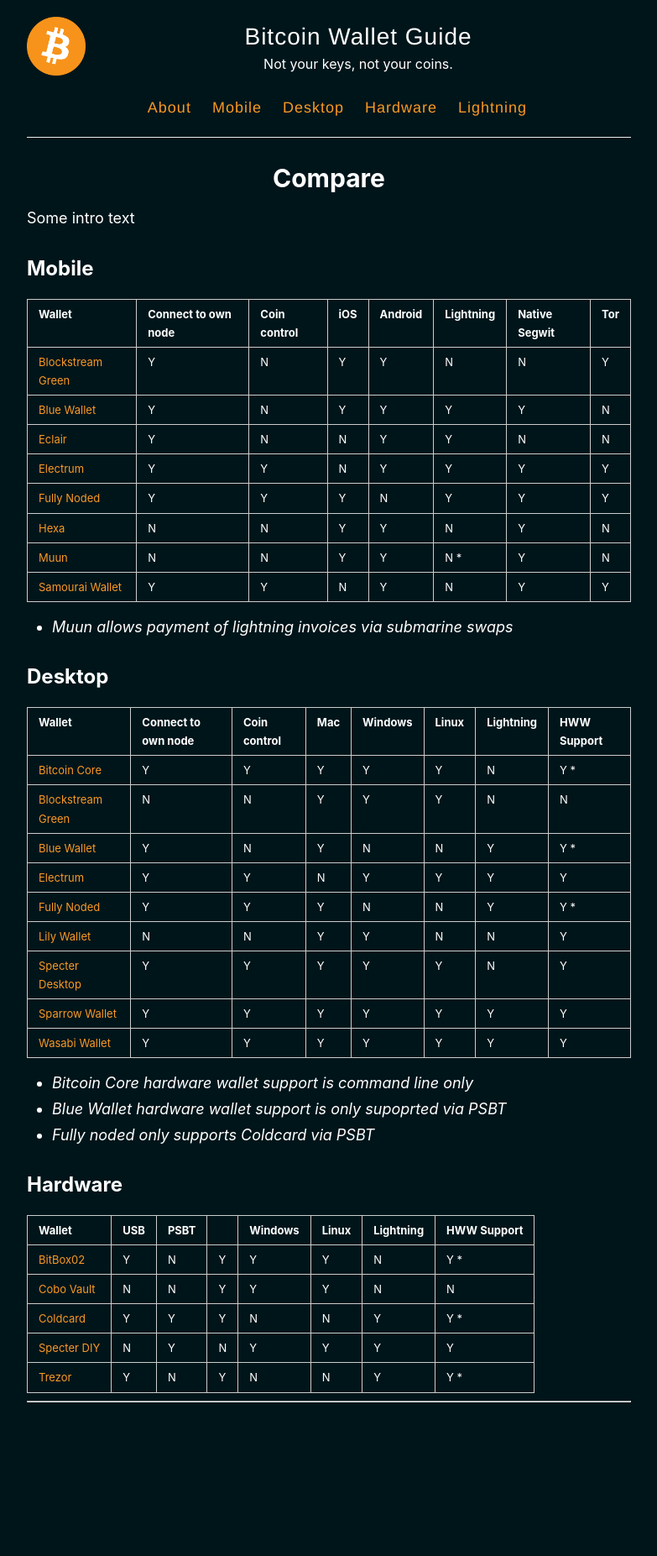
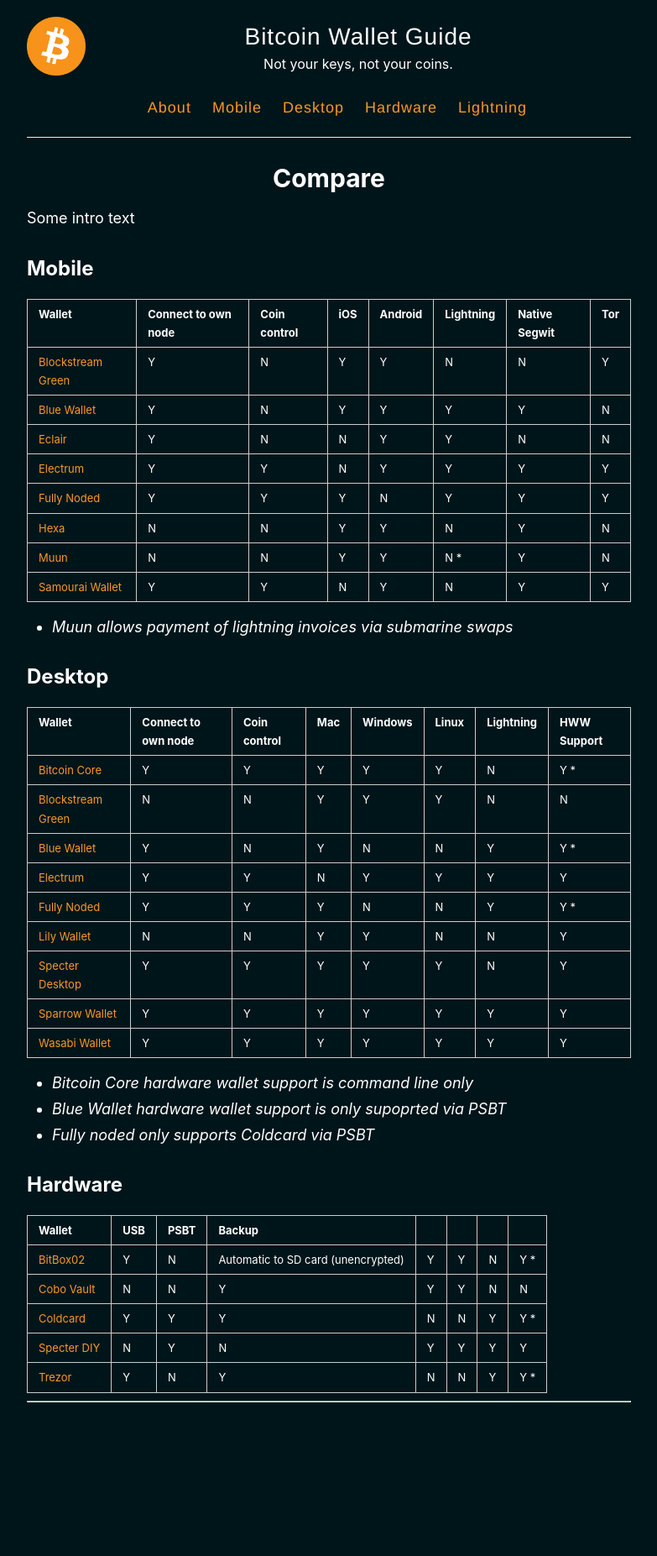
Before and after one commit to BitcoinQnA/bitcoin-wallet-guide, a Jekyll site: the page built from _pages/compare.md, in a window 1280 px wide. Shown: the whole page at 84% size, without its empty margins (248-1031 px from the left). Built offline with Jekyll 4.4.1, drawn with Linux system fonts in a browser that asks for light colours.

Commit message:
Update compare.md

```diff
--- a/_pages/compare.md
+++ b/_pages/compare.md
@@ -42,9 +42,9 @@ Some intro text
 
 ## Hardware
 
-| Wallet                                                             | USB  | PSBT |  | Windows | Linux | Lightning  | HWW Support |
-|--------------------------------------------------------------------|------|------|-----|---------|-------|------------|-------------|
-| [BitBox02](https://bitcoinwallet.guide/hardware/#bitbox02)         |   Y  |  N   |  Y  |   Y     |  Y    |    N       |  Y *        |
+| Wallet                                                             | USB  | PSBT | Backup    |
+|--------------------------------------------------------------------|------|------|-----------|---------|-------|------------|-------------|
+| [BitBox02](https://bitcoinwallet.guide/hardware/#bitbox02)         |   Y  |  N   |  Automatic to SD card (unencrypted)  |   Y     |  Y    |    N       |  Y *        |
 | [Cobo Vault](https://bitcoinwallet.guide/hardware/#cobo-vault)     |   N  |  N   |  Y  |   Y     |  Y    |    N       |  N          |
 | [Coldcard](https://bitcoinwallet.guide/hardware/#coldcard)         |   Y  |  Y   |  Y  |    N    |   N   |    Y       |  Y *        |
 | [Specter DIY](https://bitcoinwallet.guide/hardware/#specter-diy)   |   N  |  Y   |  N  |   Y     |     Y |    Y       |  Y          |
```
